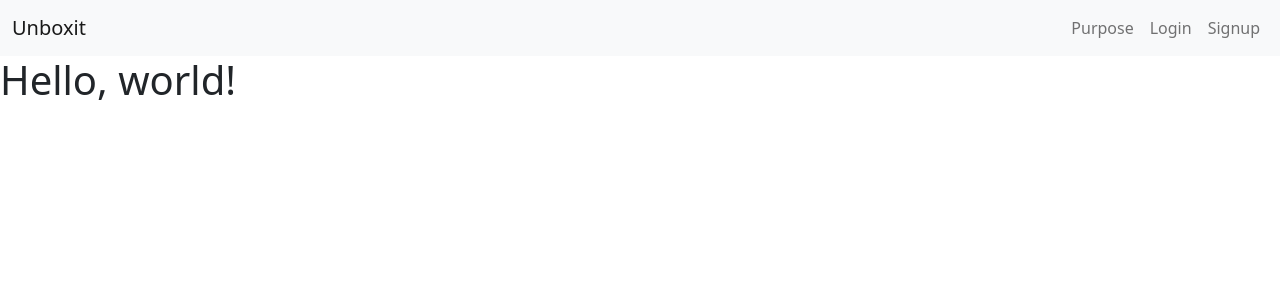
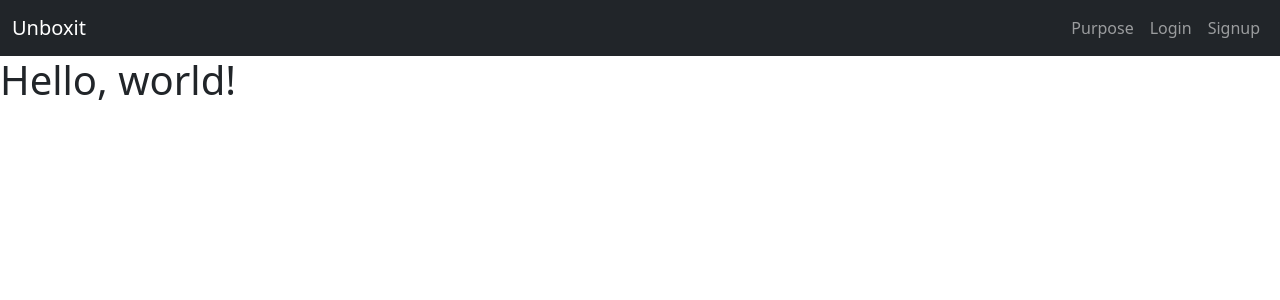
Before and after one commit to tpsantos2120/unboxit, a Flask app: page / in a window 1280 px wide. Shown: the top 300 px of the page. Run offline with Flask 2, Linux system fonts and the light colour scheme.

Commit message:
Updated navbar theme colour according to wireframes

```diff
--- a/unboxit/templates/components/header.html
+++ b/unboxit/templates/components/header.html
@@ -1,4 +1,4 @@
-<nav class="navbar navbar-expand-lg navbar-light bg-light">
+<nav class="navbar navbar-expand-lg navbar-dark bg-dark" id="menu">
     <div class="container-fluid text-center">
       <a class="navbar-brand" href="#">Unboxit</a>
       <button class="navbar-toggler" type="button" data-bs-toggle="collapse" data-bs-target="#navbarNav" aria-controls="navbarNav" aria-expanded="false" aria-label="Toggle navigation">
```
